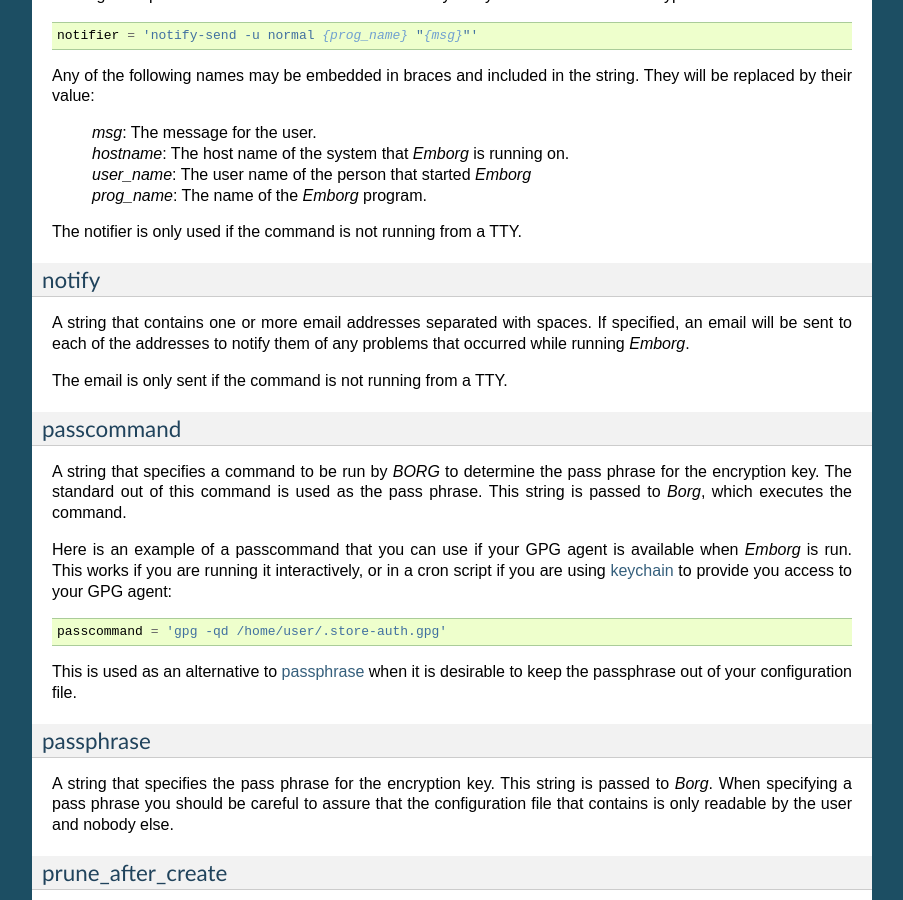
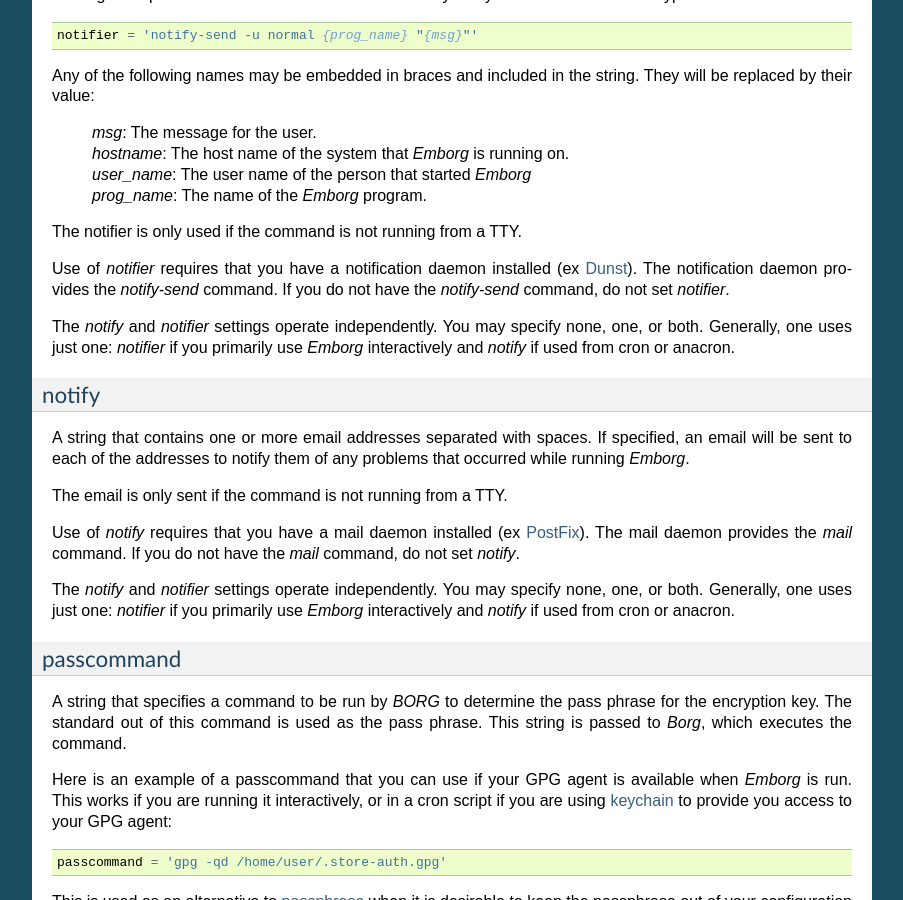
Before and after one commit to KenKundert/emborg, a Sphinx documentation site: the page built from doc/configuring.rst, in a window 1280 px wide and 900 px high, scrolled down 12269 px. Shown: the whole window, without its empty margins (198-1101 px from the left). Built offline with Sphinx 7.4.7, drawn with Linux system fonts in a browser that asks for light colours.

Commit message:
Clarify the documentation of the notify and notifier settings.

```diff
--- a/doc/configuring.rst
+++ b/doc/configuring.rst
@@ -938,6 +938,15 @@
 
 The notifier is only used if the command is not running from a TTY.
 
+Use of *notifier* requires that you have a notification daemon installed (ex
+`Dunst <https://wiki.archlinux.org/title/Dunst>`_).  The notification daemon
+provides the *notify-send* command.  If you do not have the *notify-send*
+command, do not set *notifier*.
+
+The *notify* and *notifier* settings operate independently.  You may specify
+none, one, or both.  Generally, one uses just one: *notifier* if you primarily
+use *Emborg* interactively and *notify* if used from cron or anacron.
+
 
 .. _notify:
 
@@ -949,6 +958,15 @@
 problems that occurred while running *Emborg*.
 
 The email is only sent if the command is not running from a TTY.
+
+Use of *notify* requires that you have a mail daemon installed (ex `PostFix
+<http://www.postfix.org>`_).  The mail daemon provides the *mail* command.  If
+you do not have the *mail* command, do not set *notify*.
+
+The *notify* and *notifier* settings operate independently.  You may specify
+none, one, or both.  Generally, one uses just one: *notifier* if you primarily
+use *Emborg* interactively and *notify* if used from cron or anacron.
+
 
 
 .. _passcommand:
```
